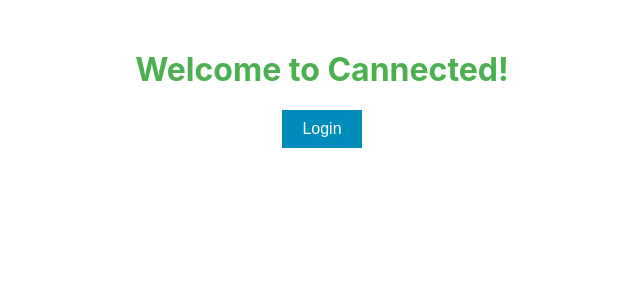
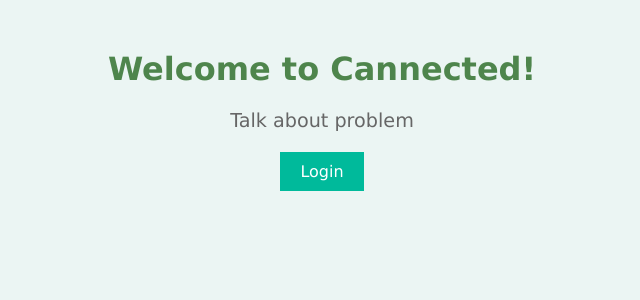
Before and after one commit to emily-su-dev/Cannected, a React (Create React App) app in the folder client/: page / in a window 1280 px wide. Shown: the top 300 px of the page, without its empty margins (318-958 px from the left). Built offline with nearby package versions, Linux system fonts and the light colour scheme.

Commit message:
customize basics

```diff
--- a/client/src/App.css
+++ b/client/src/App.css
@@ -3,13 +3,20 @@
   margin-top: 50px;
 }
 
+/* Change the background color of the whole page */
+body {
+  background-color: #ebf5f3; /* Light gray color */
+  font-family: 'Verdana', sans-serif
+}
+
 h1 {
-  color: #4CAF50;
+  color: #4e854c;
 }
 
 button {
+  font-family: 'Verdana', sans-serif;
   padding: 10px 20px;
-  background-color: #008CBA;
+  background-color: #00ba9b;
   color: white;
   border: none;
   cursor: pointer;
@@ -17,5 +24,14 @@ button {
 }
 
 button:hover {
-  background-color: #005f73;
+  background-color: #029e84;
 }
+
+/* Style the description */
+.description {
+  font-family: 'Verdana', sans-serif;
+  color: #666;
+  font-size: 1.2em;
+  text-align: center;
+  margin-top: 10px;
+}
--- a/client/src/App.js
+++ b/client/src/App.js
@@ -7,7 +7,7 @@ function App() {
   return (
       <div className="App">
         <h1>Welcome to Cannected!</h1>
-
+        <p class="description">Talk about problem</p>
       {/* Step 4: Use the Login component */}
       <Login />
     </div>
--- a/client/src/index.js
+++ b/client/src/index.js
@@ -1,5 +1,4 @@
 import React from 'react';
-import { Auth0Provider } from '@auth0/auth0-react';
 import ReactDOM from 'react-dom/client';
 import './index.css';
 import App from './App';
@@ -8,15 +7,7 @@ import reportWebVitals from './reportWebVitals';
 const root = ReactDOM.createRoot(document.getElementById('root'));
 
 root.render(
-  <Auth0Provider
-    domain="dev-4og5oz66ye0htgcp.us.auth0.com"
-    clientId="HYYoWyxArma7NWsLCa2pNtkmJB0fujnQ"
-    authorizationParams={{
-      redirect_uri: window.location.origin
-    }}
-  >
     <App />
-  </Auth0Provider>,
 );
 
 // If you want to start measuring performance in your app, pass a function
```
